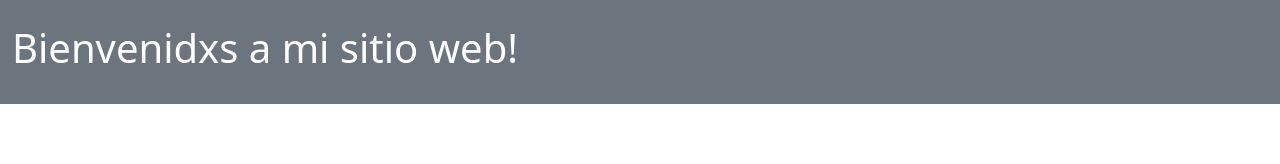
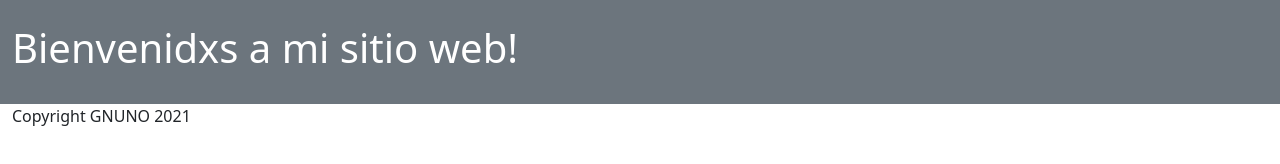
Before and after one commit to matiasnoriega/taller-git, a plain HTML site: page index.html in a window 1280 px wide. Drawn offline with nearby package versions, Linux system fonts and the light colour scheme.

Commit message:
(feat, index.html): agrega footer

```diff
--- a/index.html
+++ b/index.html
@@ -17,6 +17,9 @@
     </header>
     <!-- Optional JavaScript; choose one of the two! -->
 
+    <footer class="container-fluid">
+      <p>Copyright GNUNO 2021</p>
+    </footer>
     <!-- Option 1: Bootstrap Bundle with Popper -->
     <script src="https://cdn.jsdelivr.net/npm/bootstrap@5.1.3/dist/js/bootstrap.bundle.min.js" integrity="sha384-ka7Sk0Gln4gmtz2MlQnikT1wXgYsOg+OMhuP+IlRH9sENBO0LRn5q+8nbTov4+1p" crossorigin="anonymous"></script>
 
```
